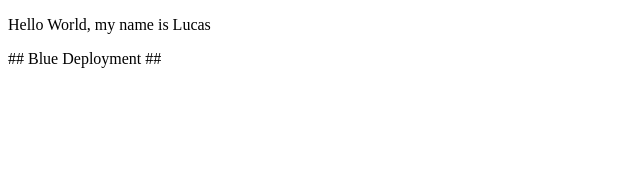
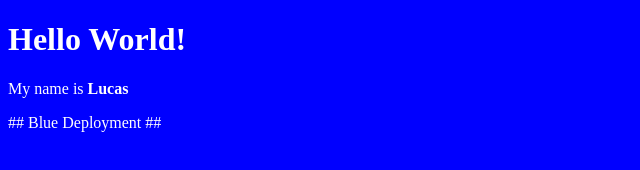
Before and after one commit to LucasBrosi/udacity_capstone, a plain HTML site: page index.html in a window 1280 px wide. Shown: the whole page, without its empty margins (0-640 px from the left). Drawn offline with Linux system fonts and the light colour scheme.

Commit message:
modified html file

```diff
--- a/index.html
+++ b/index.html
@@ -2,8 +2,9 @@
 <html>
 	<head>
 			<title>Udacity Capstone project Lucas Brosi</title>
-			<body style="backgroundblue;">
-					<p>Hello World, my name is Lucas</p>
+			<body style="background-color:blue;color:white">
+					<H1>Hello World!</H1>
+					<p>My name is <strong>Lucas</strong></p>
 					<p>## Blue Deployment ##</p>
 			</body>
 </html>
```
